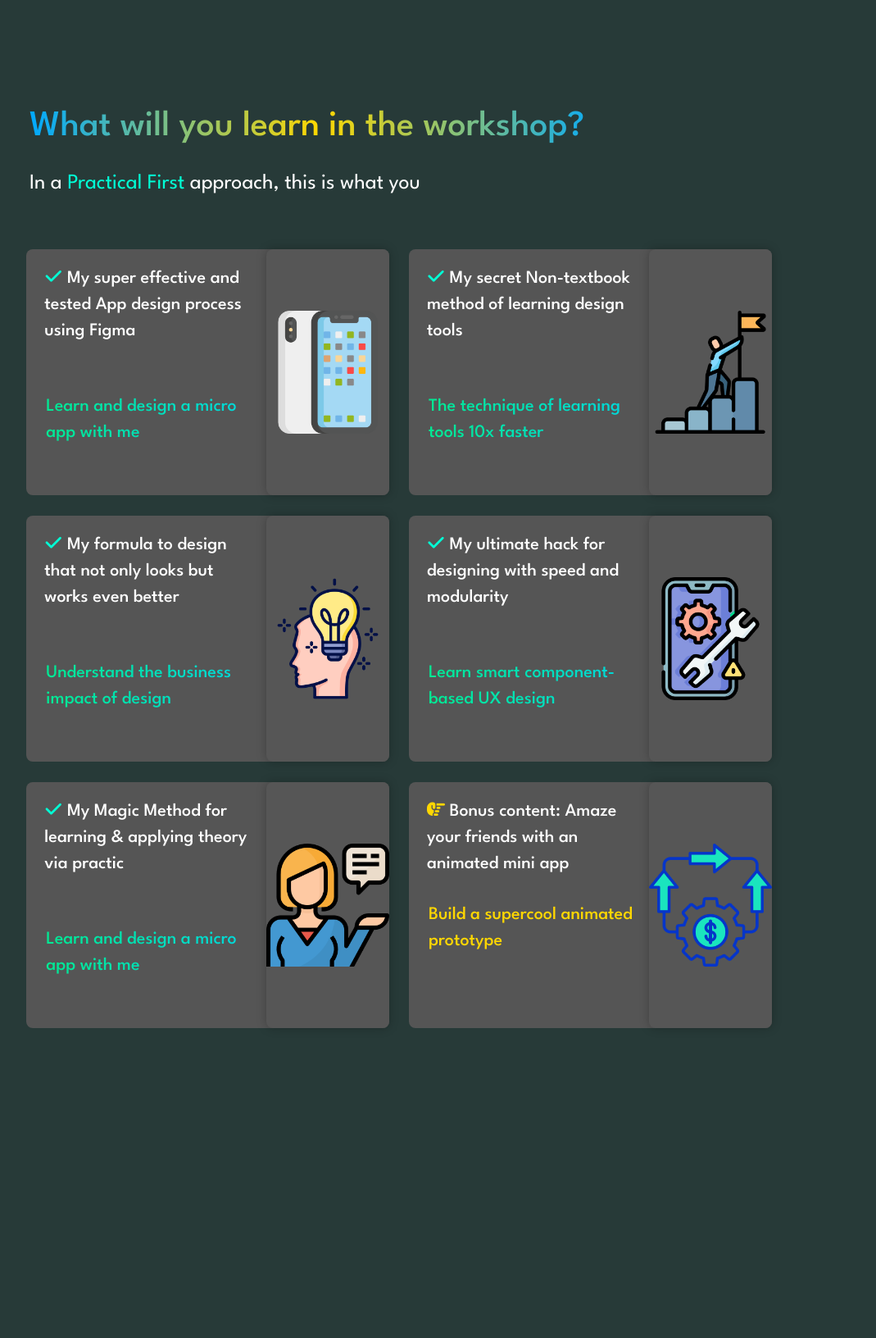
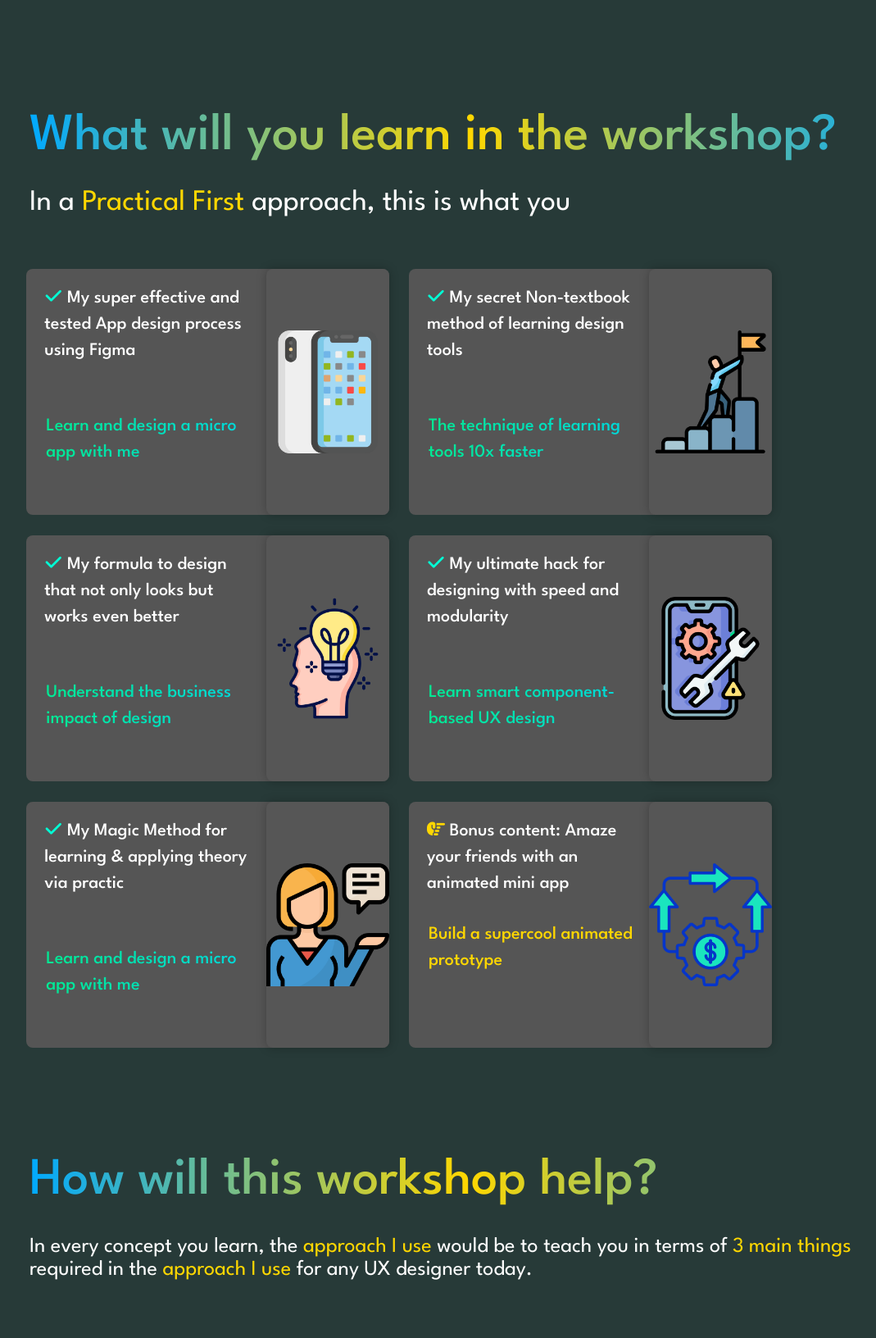
Before and after one commit to AoyonDev/UX-Course-Website, a plain HTML site: page index.html in a window 1280 px wide. Shown: the part 1132-2764 px from the top of the page at 82% size, without its empty margins (153-1222 px from the left). Before the commit the page ends 2511 px from the top, so only its background shows below. Drawn offline with nearby package versions, Linux system fonts and the light colour scheme.

Commit message:
ANIMATION UPDATED

```diff
--- a/css/style.css
+++ b/css/style.css
@@ -576,7 +576,7 @@
 
 .heading h5{
     font-family: 'League Spartan', sans-serif;
-    font-size: 44px;
+    font-size: 64px;
     font-weight: 500;
     background: linear-gradient(90deg, #00a9ff, #FFD700 , #00a9ff);
     -webkit-background-clip: text;
@@ -585,7 +585,7 @@
 
 .heading p{
     font-family: 'League Spartan', sans-serif;
-    font-size: 26px;
+    font-size: 36px;
     font-weight: 400;
     line-height: 28px;
     color: #FFF;
@@ -683,6 +683,53 @@
 
 
 /* ===========================
+    WORK HELP PART CSS START
+=========================== */
+
+#work-help{
+    /* padding: 100px 0px; */
+    padding-bottom: 500px;
+}
+.work-head{
+    margin-left: 85px;
+}
+.work-heading{
+    padding-bottom: 50px;
+}
+
+.work-heading h5{
+    font-family: 'League Spartan', sans-serif;
+    font-size: 64px;
+    font-weight: 500;
+    background: linear-gradient(90deg, #00a9ff, #FFD700 , #00a9ff);
+    -webkit-background-clip: text;
+    -webkit-text-fill-color: transparent;
+}
+
+.work-heading p{
+    font-family: 'League Spartan', sans-serif;
+    font-size: 26px;
+    font-weight: 400;
+    line-height: 28px;
+    color: #FFF;
+    padding-top: 20px;
+}
+.common-color-text{
+    color: #FFD700;
+}
+
+/* ===========================
+    WORK HELP PART CSS END
+=========================== */
+
+
+
+
+
+
+
+
+/* ===========================
     HOME PART CSS START
 =========================== */
 
@@ -691,3 +738,38 @@
 /* ===========================
     HOME PART CSS END
 =========================== */
+
+
+
+
+
+
+
+/* ===========================
+    ANIMATED SECTIONS CSS START
+=========================== */
+
+
+
+
+.div{
+   box-shadow: 10px 10px 10px rgba(0, 0, 0, 0.2);
+  height: 300px;
+  width: 300px;
+  display: flex;
+  justify-content: center;
+  align-items: center;
+  background: linear-gradient(to right, #1cd8d2, #93edc7);
+  color: white;
+  margin: 100px 0;
+  border-radius: 7px;
+}
+
+
+
+
+
+
+/* ===========================
+    ANIMATED SECTIONS CSS END
+=========================== */
--- a/index.html
+++ b/index.html
@@ -8,6 +8,7 @@
 
 <link rel="stylesheet" href="css/style.css">
 <link rel="stylesheet" href="css/bootstrap.min.css">
+<link rel="stylesheet" href="https://unpkg.com/aos@next/dist/aos.css" />
 <link rel="stylesheet" href="css/all.min.css">
 
 <!-- ----- LINKD FILES -----  -->
@@ -25,7 +26,7 @@
         TITLE PART START
     ======================= -->
 
-<section id="title-part">
+<section id="title-part" >
     <div class="container">
         <div class="row title-row">
             <div class="col-lg-8">
@@ -209,14 +210,14 @@
 <section id="course-info">
     <div class="container">
         <div class="row m-auto">
-            <div class="col-lg-8 course-head">
-                <div class="heading">
+            <div class="col-lg-12 course-head">
+                <div class="heading"  data-aos="fade-in">
                     <h5>What will you learn in the workshop?</h5>
                     <p>In a <span class="common-color-text">Practical First</span> approach, this is what you</p>
                 </div>
             </div>
         </div>
-        <div class="row course-info-row">
+        <div class="row course-info-row"  data-aos="fade-left">
             <div class="col-lg-5">
                 <div class="course-card">
                     <div class="card-info">
@@ -254,7 +255,7 @@
                 </div>
             </div>
         </div>
-        <div class="row course-info-row">
+        <div class="row course-info-row"  data-aos="fade-right">
             <div class="col-lg-5">
                 <div class="course-card">
                     <div class="card-info">
@@ -290,7 +291,7 @@
                 </div>
             </div>
         </div>
-        <div class="row course-info-row">
+        <div class="row course-info-row" data-aos="fade-up">
             <div class="col-lg-5">
                 <div class="course-card">
                     <div class="card-info">
@@ -343,13 +344,24 @@
 
 
     <!-- ======================
-        NAVBAR PART START
+        HELP PART START
     ======================= -->
 
-
+<section id="work-help">
+    <div class="container">
+        <div class="row m-auto">
+            <div class="col-lg-12 work-head">
+                <div class="work-heading" data-aos="fade-in">
+                    <h5>How will this workshop help?</h5>
+                    <p>In every concept you learn, the <span class="common-color-text">approach I use</span> would be to teach you in terms of <span class="common-color-text">3 main things</span> required in the <span class="common-color-text">approach I use</span> for any UX designer today.</p>
+                </div>
+            </div>
+        </div>
+    </div>
+</section>
 
     <!-- =====================
-        NAVBAR PART END
+        HELP PART END
     =====================  -->
 
 
@@ -370,8 +382,10 @@
     <!-- =====================
         NAVBAR PART END
     =====================  -->
-
-
+<script src="https://unpkg.com/aos@next/dist/aos.js"></script>
+ <script>
+  AOS.init();
+</script>
 
 <!-- ----- LINKD FILES -----  -->
 
```
Also changed, not shown: images/statergy.png (added).
